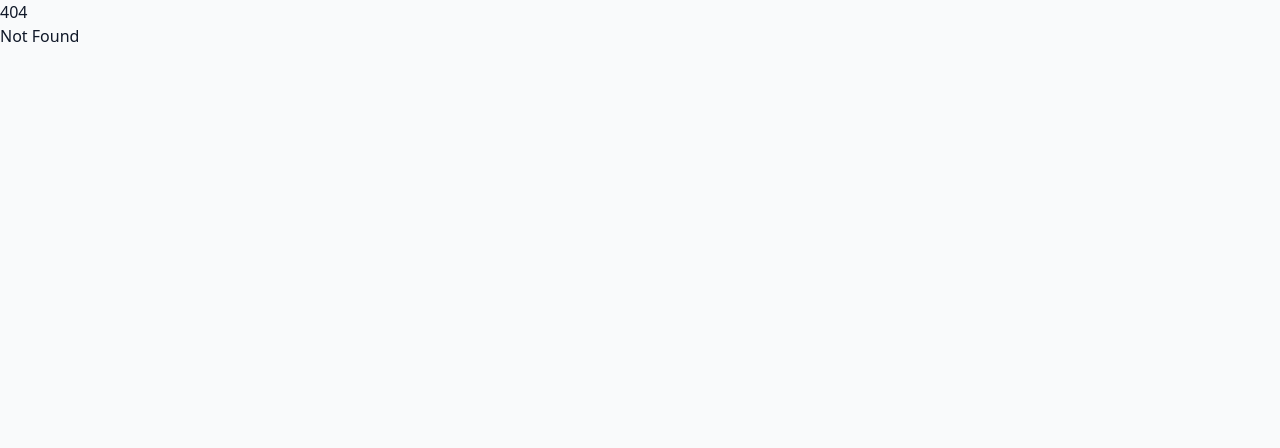
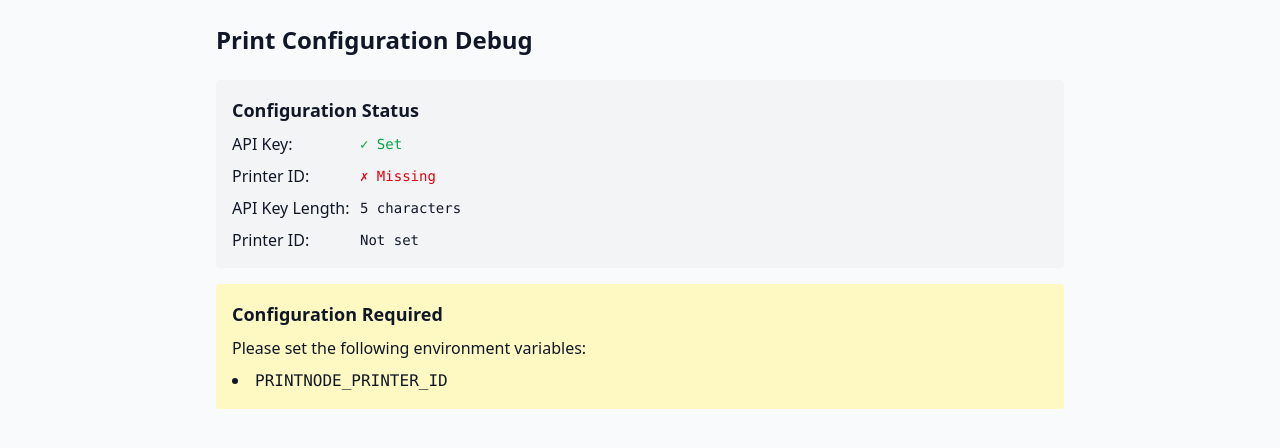
Before and after one commit to MahlonW/tradevine-invoice-generator, a SvelteKit app: page /debug/print in a window 1280 px wide. Before the commit this address had no page. Shown: the top 448 px of the page. Built offline with nearby package versions, Linux system fonts and the light colour scheme; no server answers.

Commit message:
Enhance PrintNode integration with improved error handling and logging. Added a test API endpoint for configuration checks and created a debug page for print configuration. Updated invoice page to generate safe filenames and improved PDF generation and printing process with detailed logging.

```diff
--- a/src/lib/pdf-service.ts
+++ b/src/lib/pdf-service.ts
@@ -159,7 +159,7 @@ export class PDFService {
 				`;
 				clonedDoc.head.appendChild(style);
 			}
-		} as any);
+		});
 
 		// Create PDF
 		const imgData = canvas.toDataURL('image/png');
@@ -260,6 +260,12 @@ export class PDFService {
 	 * Send PDF to PrintNode for printing
 	 */
 	async sendToPrintNode(base64Pdf: string, filename: string): Promise<void> {
+		console.log('Sending to PrintNode:', {
+			filename: filename,
+			pdfLength: base64Pdf.length,
+			pdfPreview: base64Pdf.substring(0, 50) + '...'
+		});
+
 		const response = await fetch('/api/print', {
 			method: 'POST',
 			headers: {
@@ -271,10 +277,16 @@ export class PDFService {
 			})
 		});
 
+		console.log('PrintNode response status:', response.status);
+
 		if (!response.ok) {
 			const error = await response.json();
-			throw new Error(`PrintNode error: ${error.message || 'Unknown error'}`);
+			console.error('PrintNode error response:', error);
+			throw new Error(`PrintNode error: ${error.error || error.message || 'Unknown error'}`);
 		}
+
+		const result = await response.json();
+		console.log('PrintNode success response:', result);
 	}
 
 	/**
--- a/src/routes/api/print/+server.ts
+++ b/src/routes/api/print/+server.ts
@@ -16,6 +16,12 @@ export const POST: RequestHandler = async ({ request }) => {
 		// Get PrintNode configuration from environment
 		const printNodeApiKey = env.PRINTNODE_API_KEY;
 		const printerId = env.PRINTNODE_PRINTER_ID;
+
+		console.log('PrintNode config check:', {
+			hasApiKey: !!printNodeApiKey,
+			hasPrinterId: !!printerId,
+			printerId: printerId
+		});
 
 		if (!printNodeApiKey || !printerId) {
 			return json(
@@ -42,13 +48,19 @@ export const POST: RequestHandler = async ({ request }) => {
 
 		if (!printResponse.ok) {
 			const errorData = await printResponse.json();
+			console.error('PrintNode API error:', {
+				status: printResponse.status,
+				statusText: printResponse.statusText,
+				errorData: errorData
+			});
 			return json(
-				{ error: `PrintNode API error: ${errorData.message || 'Unknown error'}` },
+				{ error: `PrintNode API error: ${errorData.message || errorData.error || 'Unknown error'}` },
 				{ status: printResponse.status }
 			);
 		}
 
 		const result = await printResponse.json();
+		console.log('PrintNode success:', result);
 
 		return json({
 			success: true,
--- /dev/null
+++ b/src/routes/api/print/test/+server.ts
@@ -0,0 +1,19 @@
+import { json } from '@sveltejs/kit';
+import { env } from '$env/dynamic/private';
+import type { RequestHandler } from './$types';
+
+export const GET: RequestHandler = async () => {
+	try {
+		const printNodeApiKey = env.PRINTNODE_API_KEY;
+		const printerId = env.PRINTNODE_PRINTER_ID;
+
+		return json({
+			hasApiKey: !!printNodeApiKey,
+			hasPrinterId: !!printerId,
+			printerId: printerId,
+			apiKeyLength: printNodeApiKey ? printNodeApiKey.length : 0
+		});
+	} catch (error) {
+		return json({ error: 'Failed to check configuration' }, { status: 500 });
+	}
+};
--- /dev/null
+++ b/src/routes/debug/print/+page.svelte
@@ -0,0 +1,115 @@
+<script>
+	import { onMount } from 'svelte';
+
+	let config = null;
+	let loading = true;
+	let error = '';
+
+	onMount(async () => {
+		try {
+			const response = await fetch('/api/print/test');
+			config = await response.json();
+		} catch (err) {
+			error = err.message;
+		} finally {
+			loading = false;
+		}
+	});
+
+	async function testPrint() {
+		try {
+			// Create a simple test PDF
+			const testElement = document.getElementById('test-content');
+			if (!testElement) {
+				alert('Test content not found');
+				return;
+			}
+
+			// Import pdfService dynamically
+			const { pdfService } = await import('$lib/pdf-service');
+			await pdfService.printPDF('test-content', 'test-print.pdf');
+			alert('Test print job sent!');
+		} catch (err) {
+			alert(`Test print failed: ${err.message}`);
+		}
+	}
+</script>
+
+<svelte:head>
+	<title>Print Debug</title>
+</svelte:head>
+
+<div class="max-w-4xl mx-auto p-6">
+	<h1 class="text-2xl font-bold mb-6">Print Configuration Debug</h1>
+
+	{#if loading}
+		<div class="text-center">Loading configuration...</div>
+	{:else if error}
+		<div class="bg-red-100 border border-red-400 text-red-700 px-4 py-3 rounded">
+			Error: {error}
+		</div>
+	{:else if config}
+		<div class="space-y-4">
+			<div class="bg-gray-100 p-4 rounded">
+				<h2 class="text-lg font-semibold mb-2">Configuration Status</h2>
+				<div class="space-y-2">
+					<div class="flex items-center">
+						<span class="w-32">API Key:</span>
+						<span class="font-mono text-sm {config.hasApiKey ? 'text-green-600' : 'text-red-600'}">
+							{config.hasApiKey ? '✓ Set' : '✗ Missing'}
+						</span>
+					</div>
+					<div class="flex items-center">
+						<span class="w-32">Printer ID:</span>
+						<span class="font-mono text-sm {config.hasPrinterId ? 'text-green-600' : 'text-red-600'}">
+							{config.hasPrinterId ? '✓ Set' : '✗ Missing'}
+						</span>
+					</div>
+					<div class="flex items-center">
+						<span class="w-32">API Key Length:</span>
+						<span class="font-mono text-sm">{config.apiKeyLength} characters</span>
+					</div>
+					<div class="flex items-center">
+						<span class="w-32">Printer ID:</span>
+						<span class="font-mono text-sm">{config.printerId || 'Not set'}</span>
+					</div>
+				</div>
+			</div>
+
+			{#if config.hasApiKey && config.hasPrinterId}
+				<div class="bg-blue-100 p-4 rounded">
+					<h3 class="text-lg font-semibold mb-2">Test Print</h3>
+					<p class="mb-4">Click the button below to send a test print job:</p>
+					<button
+						on:click={testPrint}
+						class="bg-blue-600 hover:bg-blue-700 text-white px-4 py-2 rounded"
+					>
+						Send Test Print
+					</button>
+				</div>
+			{:else}
+				<div class="bg-yellow-100 p-4 rounded">
+					<h3 class="text-lg font-semibold mb-2">Configuration Required</h3>
+					<p>Please set the following environment variables:</p>
+					<ul class="list-disc list-inside mt-2 space-y-1">
+						{#if !config.hasApiKey}
+							<li><code>PRINTNODE_API_KEY</code></li>
+						{/if}
+						{#if !config.hasPrinterId}
+							<li><code>PRINTNODE_PRINTER_ID</code></li>
+						{/if}
+					</ul>
+				</div>
+			{/if}
+		</div>
+	{/if}
+
+	<!-- Test content for PDF generation -->
+	<div id="test-content" class="hidden">
+		<div class="p-8">
+			<h1 class="text-2xl font-bold mb-4">Test Print Document</h1>
+			<p class="text-lg">This is a test document to verify PrintNode integration.</p>
+			<p class="text-sm text-gray-600 mt-4">Generated at: {new Date().toLocaleString()}</p>
+		</div>
+	</div>
+</div>
--- a/src/routes/invoice/[orderId]/+page.svelte
+++ b/src/routes/invoice/[orderId]/+page.svelte
@@ -22,6 +22,14 @@
 	let isGeneratingPDF = false;
 	let isPrinting = false;
 	let isDownloadAndPrint = false;
+
+	// Function to create a safe filename
+	function createSafeFilename(baseName) {
+		return baseName
+			.replace(/[^a-zA-Z0-9\s-_]/g, '') // Remove special characters
+			.replace(/\s+/g, '-') // Replace spaces with hyphens
+			.toLowerCase();
+	}
 
 	// Reactive statement to calculate total when arrays change
 	$: {
@@ -297,7 +305,11 @@
 	async function downloadPDF() {
 		try {
 			isGeneratingPDF = true;
-			const filename = `invoice-${invoiceNumber}-${currentDate}.pdf`;
+			// Get customer name from the first order
+			const customerName = salesOrders.length > 0 && salesOrders[0].RecipientName
+				? createSafeFilename(salesOrders[0].RecipientName)
+				: 'customer';
+			const filename = `invoice-${invoiceNumber}-${customerName}.pdf`;
 			await pdfService.downloadPDF('invoice-content', filename);
 		} catch (error) {
 			console.error('Error generating PDF:', error);
@@ -311,11 +323,26 @@
 		try {
 			isPrinting = true;
 			const filename = `invoice-${invoiceNumber}-${currentDate}.pdf`;
-			await pdfService.printPDF('invoice-content', filename);
+			console.log('Starting print process for:', filename);
+
+			// First test PDF generation
+			console.log('Generating PDF...');
+			const pdfBlob = await pdfService.generatePDF('invoice-content', filename);
+			console.log('PDF generated successfully, size:', pdfBlob.size);
+
+			// Convert to base64
+			console.log('Converting to base64...');
+			const base64 = await pdfService.blobToBase64(pdfBlob);
+			console.log('Base64 conversion complete, length:', base64.length);
+
+			// Send to PrintNode
+			console.log('Sending to PrintNode...');
+			await pdfService.sendToPrintNode(base64, filename);
+
 			alert('Print job sent successfully!');
 		} catch (error) {
 			console.error('Error printing invoice:', error);
-			alert('Error sending print job. Please check PrintNode configuration.');
+			alert(`Error sending print job: ${error.message || 'Please check PrintNode configuration.'}`);
 		} finally {
 			isPrinting = false;
 		}
@@ -324,7 +351,11 @@
 	async function downloadAndPrint() {
 		try {
 			isDownloadAndPrint = true;
-			const downloadFilename = `${invoiceNumber}.pdf`;
+			// Get customer name from the first order
+			const customerName = salesOrders.length > 0 && salesOrders[0].RecipientName
+				? createSafeFilename(salesOrders[0].RecipientName)
+				: 'customer';
+			const downloadFilename = `invoice-${invoiceNumber}-${customerName}.pdf`;
 			const printFilename = `invoice-${invoiceNumber}-${currentDate}.pdf`;
 
 			// Generate PDF once
@@ -347,7 +378,7 @@
 			alert('PDF downloaded and print job sent successfully!');
 		} catch (error) {
 			console.error('Error with download and print:', error);
-			alert('Error with download and print. Please try again.');
+			alert(`Error with download and print: ${error.message || 'Please try again.'}`);
 		} finally {
 			isDownloadAndPrint = false;
 		}
@@ -556,6 +587,9 @@
 						<h3 class="text-2xl font-bold text-gray-900 mb-4">TAX INVOICE</h3>
 						<div class="space-y-1 text-sm">
 							<div><span class="font-semibold">Invoice Number:</span> 00{invoiceNumber}</div>
+							{#if order.RecipientName}
+								<div><span class="font-semibold">Customer:</span> {order.RecipientName}</div>
+							{/if}
 							<div><span class="font-semibold">Listing Number:</span> {order.CustomerOrderReference}</div>
 							<div><span class="font-semibold">Date:</span> {currentDate}</div>
 							<div><span class="font-semibold">GST:</span> 044-002-868</div>
```
